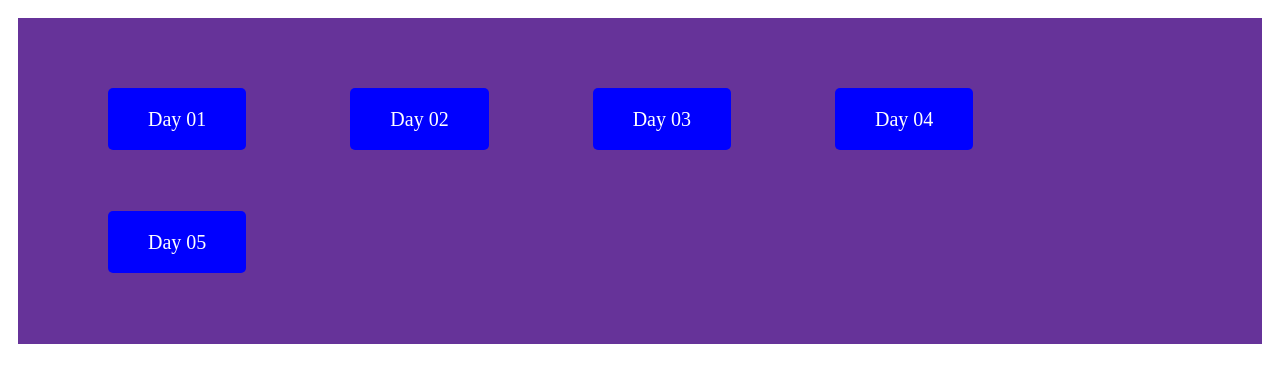
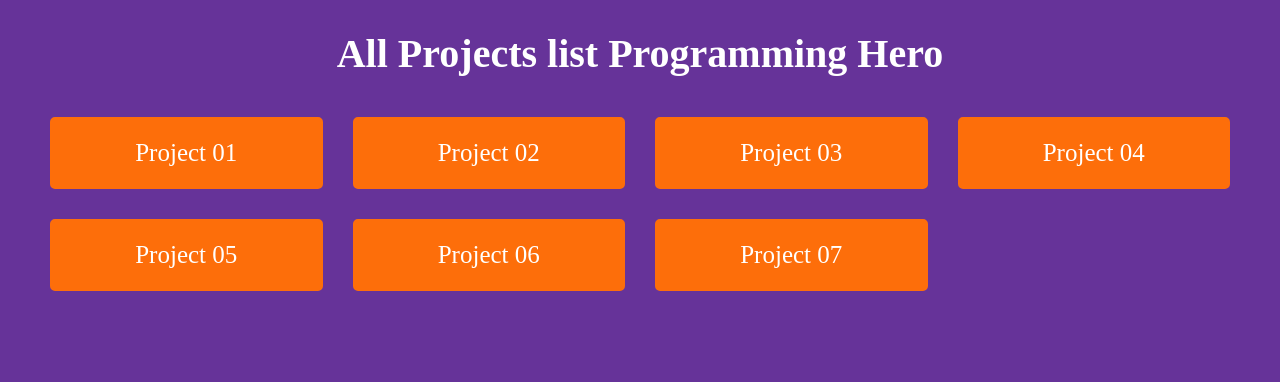
Before and after one commit to developer-promis/programming-all-projects, a plain HTML site: page index.html in a window 1280 px wide. Drawn offline with Linux system fonts and the light colour scheme.

Commit message:
All Setup done

```diff
--- a/index.html
+++ b/index.html
@@ -7,22 +7,33 @@
     <link rel="stylesheet" href="style.css">
 </head>
 <body>
+    <div class="title">
+        <h2>All Projects list Programming Hero</h2>
+    </div>
     <div id="all_project">
-        <div class="one">
-            <a href="./Module-06/index.html">Day 01</a>
+        <div class="list">
+            <a href="./Module-06/index.html">Project 01</a>
         </div>
-        <div class="tow">
-            <a href="./Module-06/index.html">Day 02</a>
+        <div class="list">
+            <a href="./Module-06/index.html">Project 02</a>
         </div>
-        <div class="three">
-            <a href="./Module-06/index.html">Day 03</a>
+        <div class="list">
+            <a href="./Module-06/index.html">Project 03</a>
         </div>
-        <div class="four">
-            <a href="./module-06/module-6-task-1/index.html">Day 04</a>
+        <div class="list">
+            <a href="./module-06/module-6-task-1/index.html">Project 04</a>
         </div>
-        <div class="five">
-            <a href="./Module-06/index.html">Day 05</a>
+        <div class="list">
+            <a href="./Module-06/index.html">Project 05</a>
         </div>
+        <div class="list">
+            <a href="./module-06/module-6-task-1/index.html">Project 06</a>
+        </div>
+        <div class="list">
+            <a href="#">Project 07</a>
+
+        </div>
+
     </div>
 
 
--- a/style.css
+++ b/style.css
@@ -1,14 +1,46 @@
-div{
+*{
+    margin: 0;
+    padding: 0;
+    box-sizing: border-box;
     background: rebeccapurple;
-    padding: 40px;
-    display: inline-block;
-    margin: 10px;
 }
-div a{
-    background: blue;
+.title h2{
+    text-align: center;
+    color: #fff;
+    font-size: 40px;
+    margin: 30px 0;
+}
+/* #all_project{
+    width: 1200px;
+    margin: auto;
+    padding: 10px;
+    display: flex;
+    justify-content: start;
+    flex-wrap: wrap;
+
+} */
+#all_project{
+    width: 1200px;
+    margin: auto;
+    padding: 10px;
+    display: grid;
+    grid-template-columns: repeat(4,1fr);
+    gap: 30px;
+}
+
+.list a{
+    background: #fd6e0a;
     text-decoration: none;
-    font-size: 20px;
+    font-size: 25px;
     color: white;
     padding: 20px 40px;
     border-radius: 5px;
+    display:block;
+    text-align: center;
+    border: 2px solid #fd6e0a;
 }
+.list a:hover{
+    background-color: #fd6f0a00;
+    color: #fff;
+    border: 2px solid #fd6e0a;
+}
```
